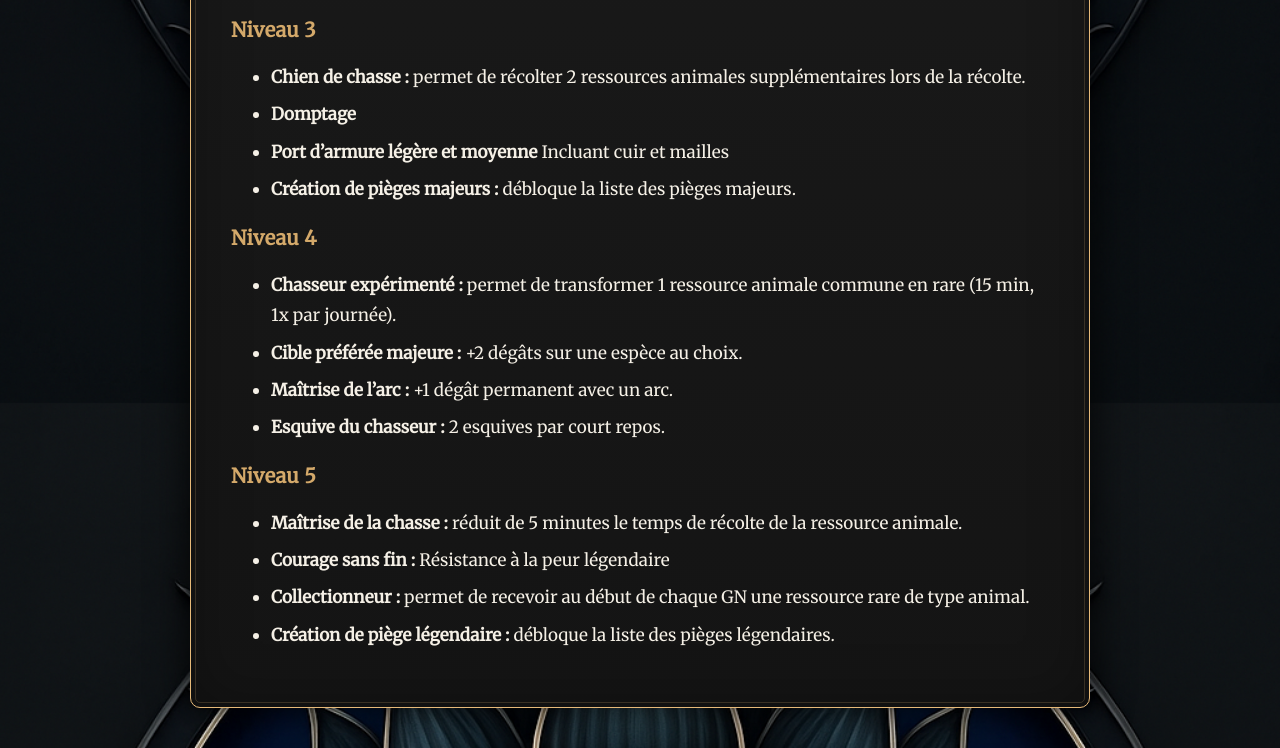
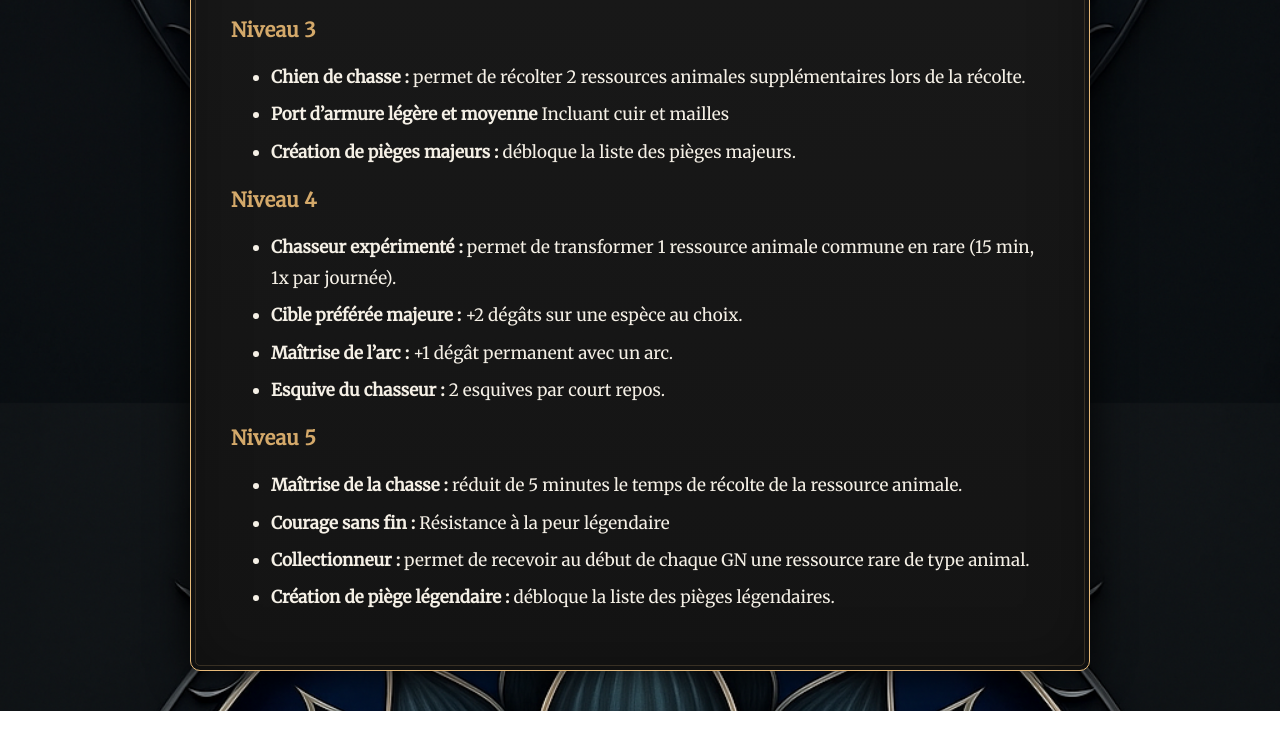
Before and after one commit to ProjetCroisade/projet-croisade, a plain HTML site: page metiers/chasseur.html in a window 1280 px wide. Shown: the part 877-1625 px from the top of the page. After the commit the page ends 1588 px from the top, so only its background shows below. Drawn offline with Linux system fonts and the light colour scheme.

Commit message:
Update chasseur.html

```diff
--- a/metiers/chasseur.html
+++ b/metiers/chasseur.html
@@ -52,7 +52,6 @@
         <h3>Niveau 3</h3>
         <ul>
           <li><strong>Chien de chasse :</strong> permet de récolter 2 ressources animales supplémentaires lors de la récolte.</li>
-          <li><strong>Domptage</strong></li>
           <li><strong>Port d’armure légère et moyenne</strong> Incluant cuir et mailles</li>
           <li><strong>Création de pièges majeurs :</strong> débloque la liste des pièges majeurs.</li>
         </ul>
```
